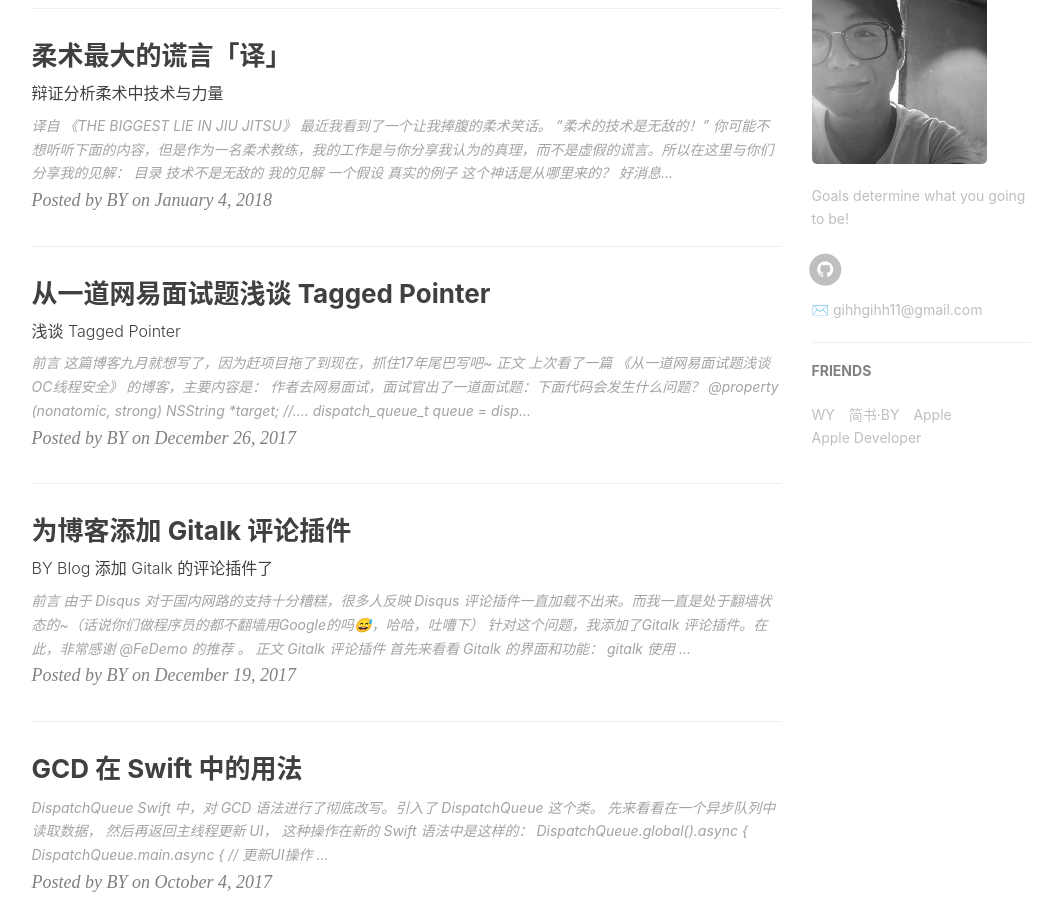
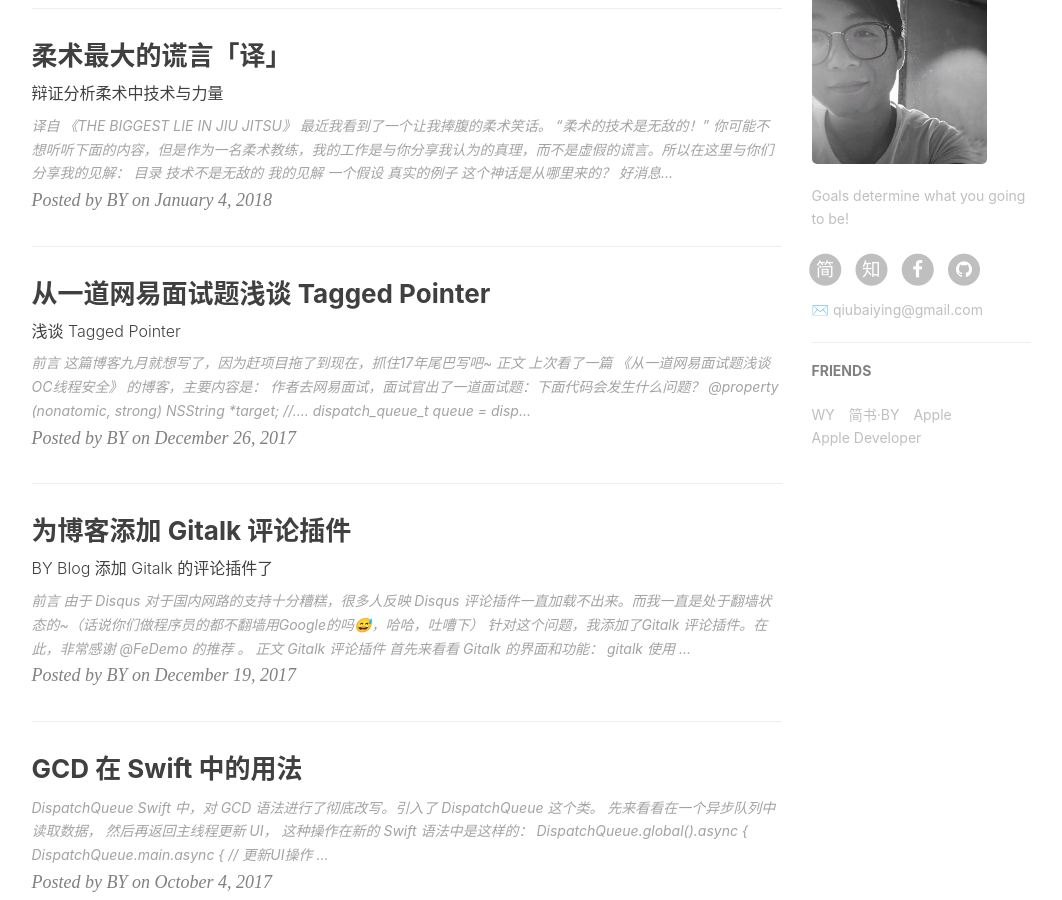
Before and after one commit to frank12001/frank12001.github.io, a Jekyll site: the page built from index.html, in a window 1280 px wide and 900 px high, scrolled down 880 px. Shown: the whole window, without its empty margins (136-1198 px from the left). Built offline with Jekyll 4.4.1, drawn with Linux system fonts in a browser that asks for light colours; nearby versions of some CDN libraries; the list of posts is cut into pages by our own code; comment, search, counter and statistics services are not loaded; some of the changed lines change nothing that is shown.

Commit message:
update config

```diff
--- a/_config.yml
+++ b/_config.yml
@@ -1,13 +1,13 @@
 # Site settings
 title: BY Blog
-SEOTitle: FanTang | BY Blog
+SEOTitle: 柏荧的博客 | BY Blog
 header-img: img/post-bg-desk.jpg
-email: gihhgihh11@gmail.com
+email: qiubaiying@gmail.com
 description: "Every failure is leading towards success."
-keyword: "BY,fantang,Game,Socket"
+keyword: "BY, BY Blog, 柏荧的博客, qiubaiying, 邱柏荧, iOS, Apple, iPhone"
 url: "https://fantang.me"          # your host, for absolute URL
 baseurl: ""      # for example, '/blog' if your blog hosted on 'host/blog'
-github_repo: "https://github.com/frank12001/frank12001.github.io.git" # you code repository
+github_repo: "https://github.com/qiubaiying/qiubaiying.github.io.git" # you code repository
 
 # Sidebar settings
 sidebar: true                           # whether or not using Sidebar.
@@ -18,12 +18,12 @@
 
 # SNS settings
 RSS: false
-# weibo_username:     xxxx
-#zhihu_username:     xxx
-github_username:    frank12001
-#facebook_username:  xxx
-#jianshu_username:   xxx
-#twitter_username:   xxx
+# weibo_username:     qiubaiying
+zhihu_username:     qiubaiying
+github_username:    qiubaiying
+facebook_username:  baiying.qiu.7
+jianshu_username:   e71990ada2fd
+#twitter_username:   qiubaiying
 
 
 
@@ -73,10 +73,12 @@
 # 统计
 
 # Analytics settings
+# Baidu Analytics
+ba_track_id: b50bf2b12b5338a1845e33832976fd68
 
 # Google Analytics
-ga_track_id: 'UA-139599822-1'            # Format: UA-xxxxxx-xx
-ga_domain: fantang.me               # 默认的是 auto, 这里我是自定义了的域名，你如果没有自己的域名，需要改成auto
+ga_track_id: 'UA-90855596-1'            # Format: UA-xxxxxx-xx
+ga_domain: qiubaiying.top               # 默认的是 auto, 这里我是自定义了的域名，你如果没有自己的域名，需要改成auto
 
 
 
```
